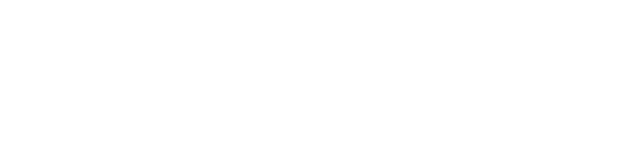
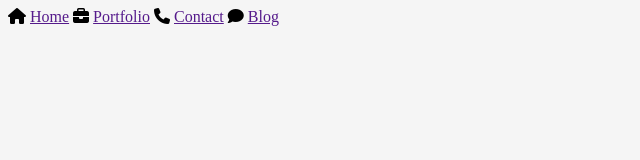
Before and after one commit to teamfiresauce/group-git-project, a plain HTML site: page index.html in a window 1280 px wide. Shown: the whole page, without its empty margins (0-640 px from the left). Drawn offline with Linux system fonts and the light colour scheme.

Commit message:
added font-awesome, and url to the readme

```diff
--- a/index.html
+++ b/index.html
@@ -8,8 +8,25 @@
     <title>The Sauce Is Boss</title>
 </head>
 <body>
-    <header></header>
+    <header>
+        <i class="fa fa-home" aria-hidden="true"></i>
+        <a href="">Home</a>
+        <i class="fa fa-briefcase" aria-hidden="true"></i>
+        <a href="">Portfolio</a>
+        <i class="fa fa-phone" aria-hidden="true"></i>
+        <a href="">Contact</a>
+        <i class="fa fa-comment" aria-hidden="true"></i>
+        <a href="">Blog</a>
+    </header>
+<!-- END OF HEADER -->
 
-    <footer></footer>
+
+
+<!-- BEGINNING OF FOOTER -->
+    <footer>
+
+    </footer>
+
+    <script src="https://use.fontawesome.com/61a97cdaee.js"></script>
 </body>
 </html>
--- a/styles.css
+++ b/styles.css
@@ -0,0 +1,3 @@
+body {
+    background-color:whitesmoke;
+}
```
Also changed, not shown: 1 other file.
